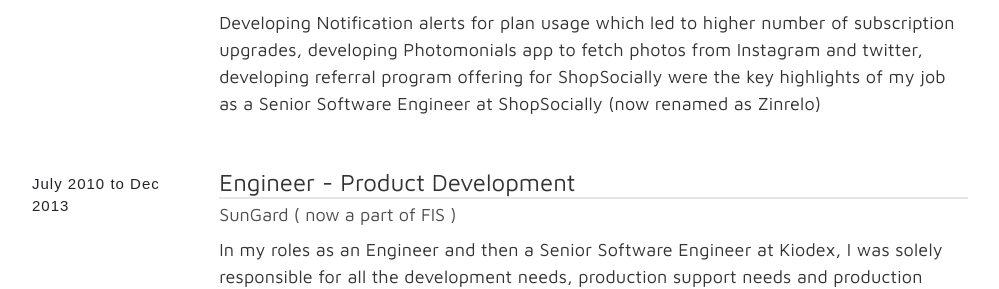
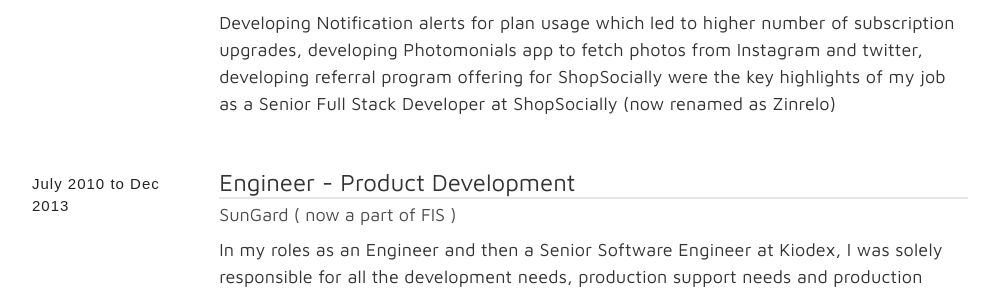
Before and after one commit to akshayy/akshayd, a Jekyll site: the page built from index.md, in a window 1280 px wide. Shown: the part 1042-1331 px from the top of the page, without its empty margins (140-1139 px from the left). Built offline with Jekyll 4.4.1, drawn with Linux system fonts in a browser that asks for light colours.

Commit message:
change senior softwar engineer to Full stack developer

```diff
--- a/_layouts/home.html
+++ b/_layouts/home.html
@@ -50,7 +50,7 @@
 		<a href="" class="company-link">Zinrelo (f.k.a ShopSocially)</a>
 	    </h3>
 	    <p>
-	    Developing Notification alerts for plan usage which led to higher number of subscription upgrades, developing Photomonials app to fetch photos from Instagram and twitter, developing referral program offering for ShopSocially were the key highlights of my job as a Senior Software Engineer at ShopSocially (now renamed as Zinrelo)
+	    Developing Notification alerts for plan usage which led to higher number of subscription upgrades, developing Photomonials app to fetch photos from Instagram and twitter, developing referral program offering for ShopSocially were the key highlights of my job as a Senior Full Stack Developer at ShopSocially (now renamed as Zinrelo)
 	    </p>
 	</div>
     </div>
```
